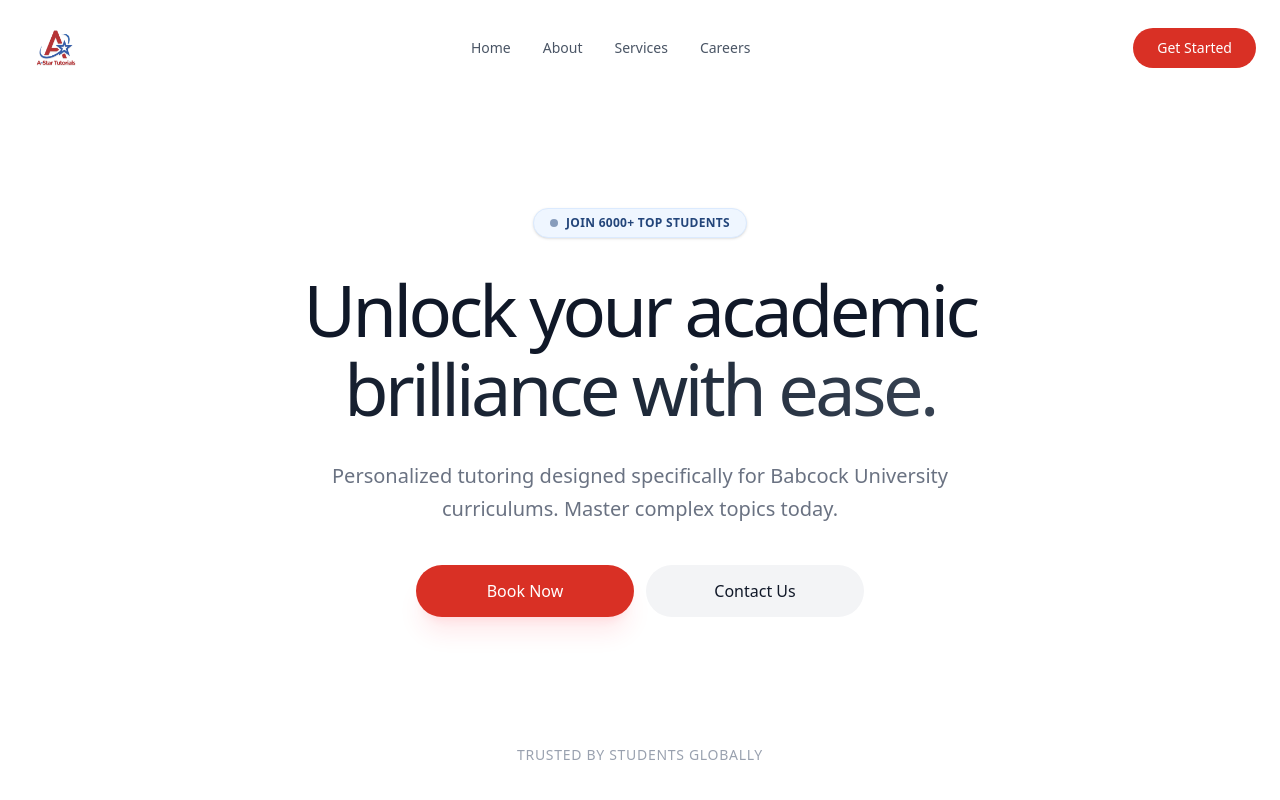
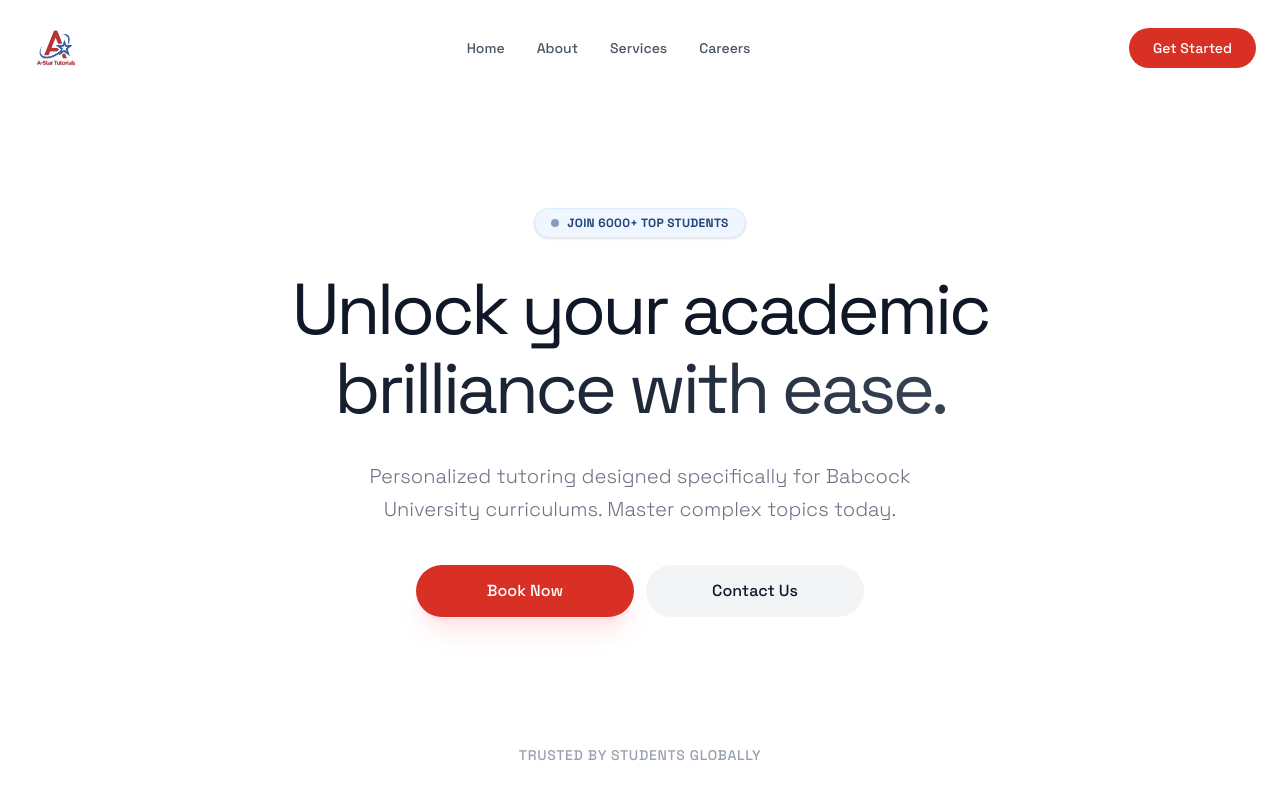
Before and after one commit to astartutorials/astutorials-v1, a Next.js app: page / in a window 1280 px wide. Shown: the top 800 px of the page. Built offline with nearby package versions, Linux system fonts and the light colour scheme.

Commit message:
font fix

```diff
--- a/app/globals.css
+++ b/app/globals.css
@@ -12,7 +12,9 @@
   --astar-bg: #FFFFFF;
 }
 
+html,
 body {
+  font-family: var(--font-sans);
   color: var(--astar-navy);
   background: var(--astar-bg);
   -webkit-font-smoothing: antialiased;
--- a/app/layout.tsx
+++ b/app/layout.tsx
@@ -19,8 +19,8 @@ export default function RootLayout({
   children: React.ReactNode
 }) {
   return (
-    <html lang="en">
-      <body className={`${spaceGrotesk.variable} font-sans`}>{children}</body>
+    <html lang="en" className={spaceGrotesk.variable}>
+      <body className="font-sans antialiased">{children}</body>
     </html>
   )
 }
--- a/components/home/HeroSection.tsx
+++ b/components/home/HeroSection.tsx
@@ -9,7 +9,7 @@ export default function HeroSection() {
         <span className="w-1.5 h-1.5 md:w-2 md:h-2 rounded-full bg-[#23457A] animate-pulse"></span>
         Join 6000+ Top Students
       </div>
-      <h1 className="max-w-5xl mx-auto text-gray-900 mb-8 font-normal tracking-tighter leading-[1.1] text-[2.5rem] md:text-6xl lg:text-7xl">
+      <h1 className="max-w-5xl mx-auto text-gray-900 mb-8 font-normal tracking-tighter leading-[1.1] text-4xl md:text-6xl lg:text-7xl">
         Unlock your academic <br className="hidden md:block" />
         <span className="inline md:block bg-clip-text text-transparent bg-gradient-to-r from-gray-900 via-gray-800 to-gray-600">
           brilliance with ease.
```
